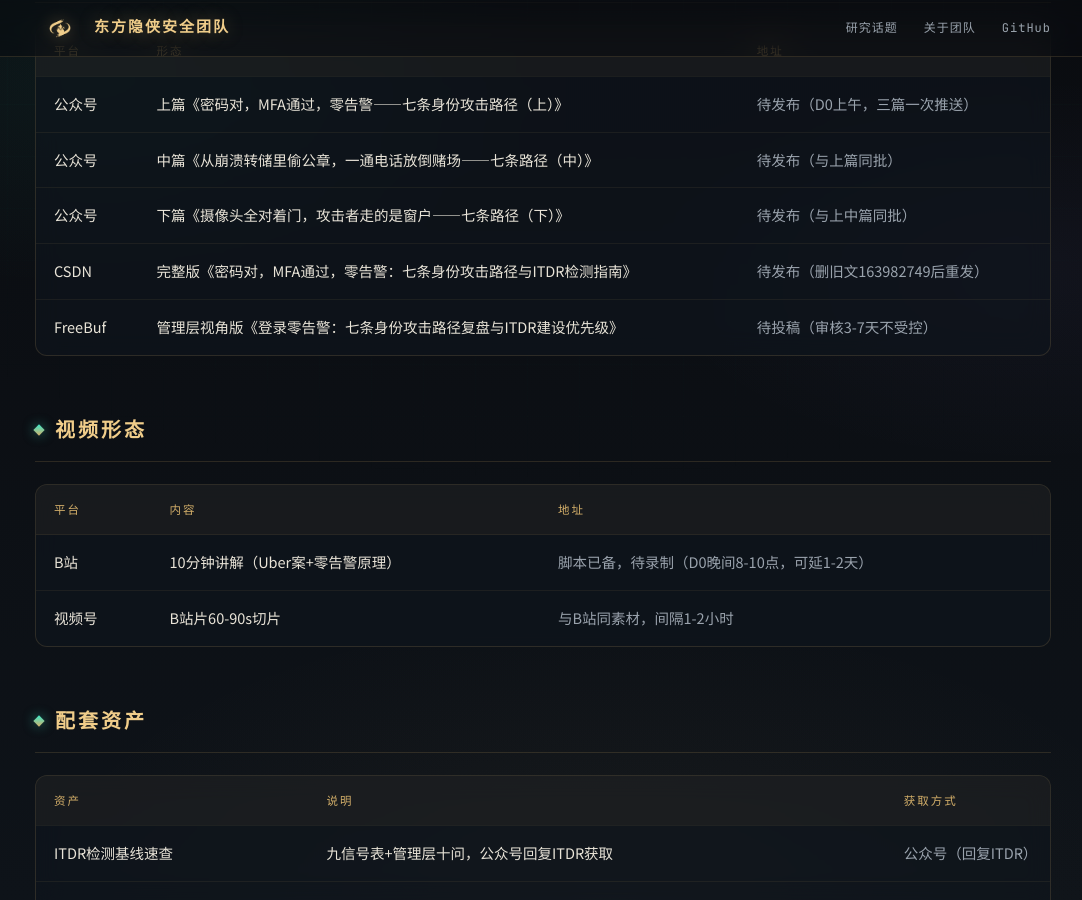
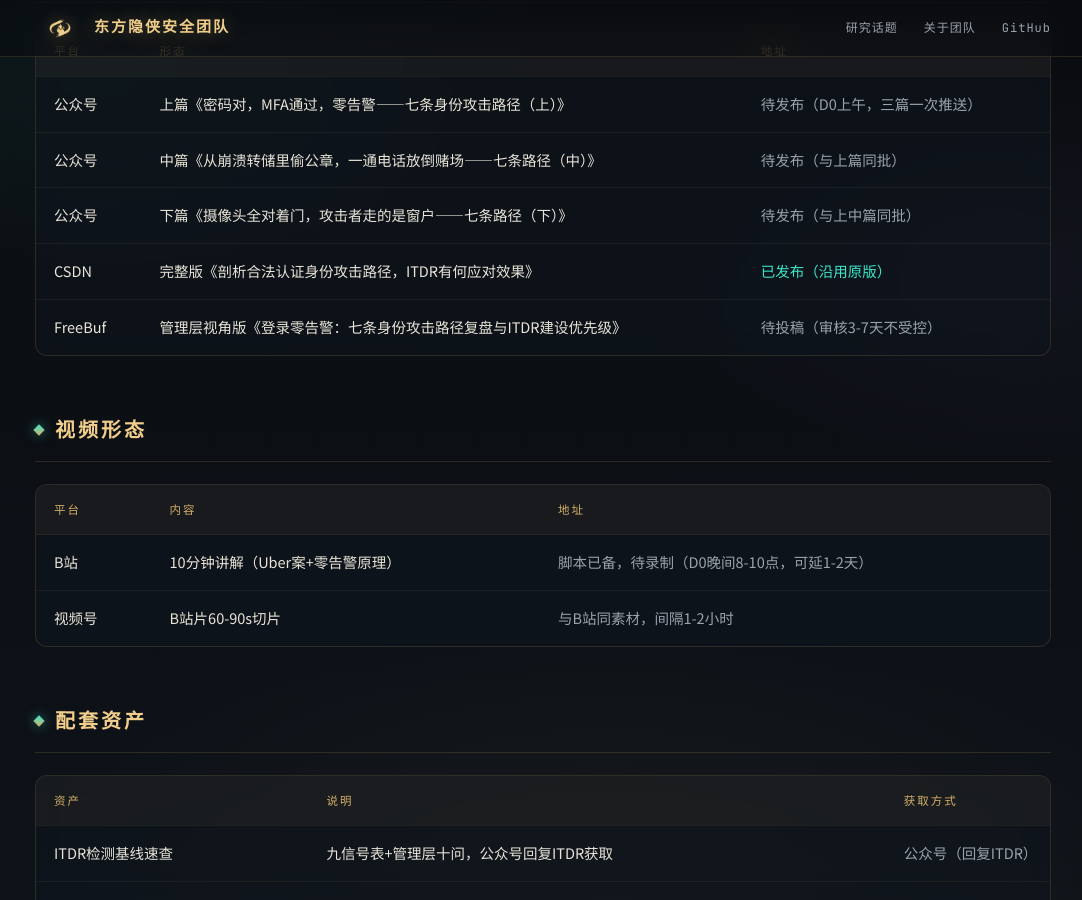
Before and after one commit to EastSword/EastSword.github.io, a Jekyll site: the page built from _topics/identity-attack-paths.md, in a window 1280 px wide and 900 px high, scrolled down 477 px. Shown: the whole window, without its empty margins (97-1179 px from the left). Built offline with Jekyll 4.4.1, drawn with Linux system fonts in a browser that asks for light colours.

Commit message:
课题页回填CSDN链接（沿用已发布旧文163982749，不重发）

```diff
--- a/_topics/identity-attack-paths.md
+++ b/_topics/identity-attack-paths.md
@@ -22,9 +22,9 @@
     url:
     note: 待发布（与上中篇同批）
   - platform: CSDN
-    form: 完整版《密码对，MFA通过，零告警：七条身份攻击路径与ITDR检测指南》
-    url:
-    note: 待发布（删旧文163982749后重发）
+    form: 完整版《剖析合法认证身份攻击路径，ITDR有何应对效果》
+    url: https://blog.csdn.net/qq_37865996/article/details/163982749
+    note: 已发布（沿用原版）
   - platform: FreeBuf
     form: 管理层视角版《登录零告警：七条身份攻击路径复盘与ITDR建设优先级》
     url:
```
